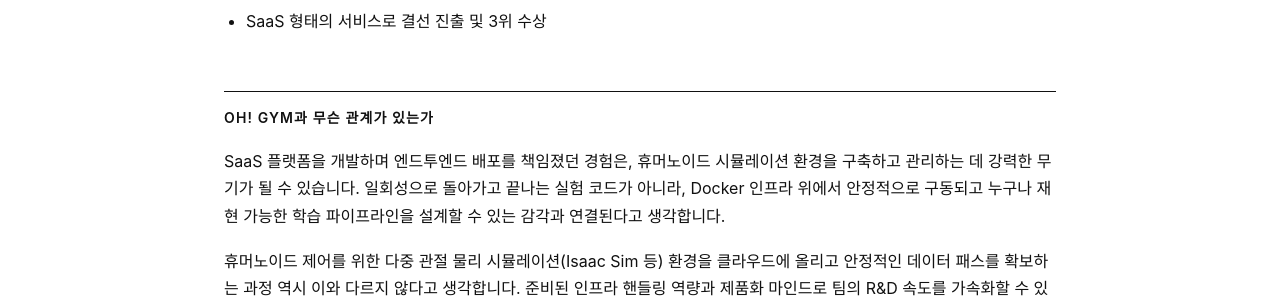
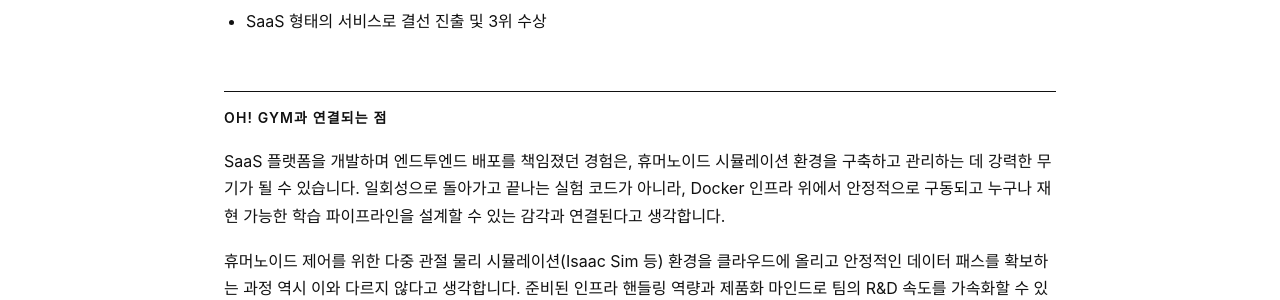
Before and after one commit to wang-gw/portfolio, a Jekyll site: the page built from _projects/saas.md, in a window 1280 px wide and 900 px high, scrolled down 650 px. Shown: the part 196-496 px from the top of the window. Built offline with Jekyll 4.4.1, drawn with Linux system fonts in a browser that asks for light colours; some web fonts are replaced.

Commit message:
Update saas.md

```diff
--- a/_projects/saas.md
+++ b/_projects/saas.md
@@ -24,7 +24,7 @@ SaaS 스타트업에서 3개월간 풀스택 인턴으로 일했고, 창업 경
 - 팀 구성, 문제 정의, MVP 구현, 발표까지 전 과정 참여
 - SaaS 형태의 서비스로 결선 진출 및 3위 수상
 
-## OH! GYM과 무슨 관계가 있는가
+## OH! GYM과 연결되는 점
 
 SaaS 플랫폼을 개발하며 엔드투엔드 배포를 책임졌던 경험은, 휴머노이드 시뮬레이션 환경을 구축하고 관리하는 데 강력한 무기가 될 수 있습니다. 일회성으로 돌아가고 끝나는 실험 코드가 아니라, Docker 인프라 위에서 안정적으로 구동되고 누구나 재현 가능한 학습 파이프라인을 설계할 수 있는 감각과 연결된다고 생각합니다.
 
```
